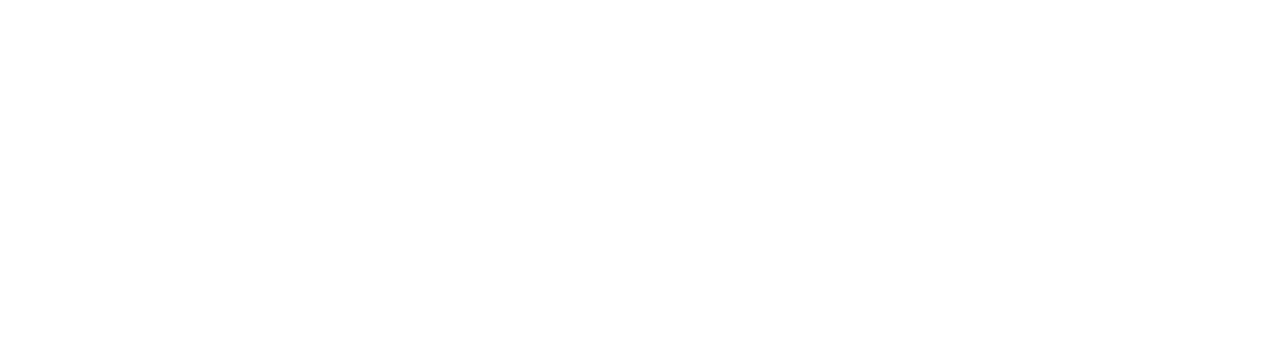
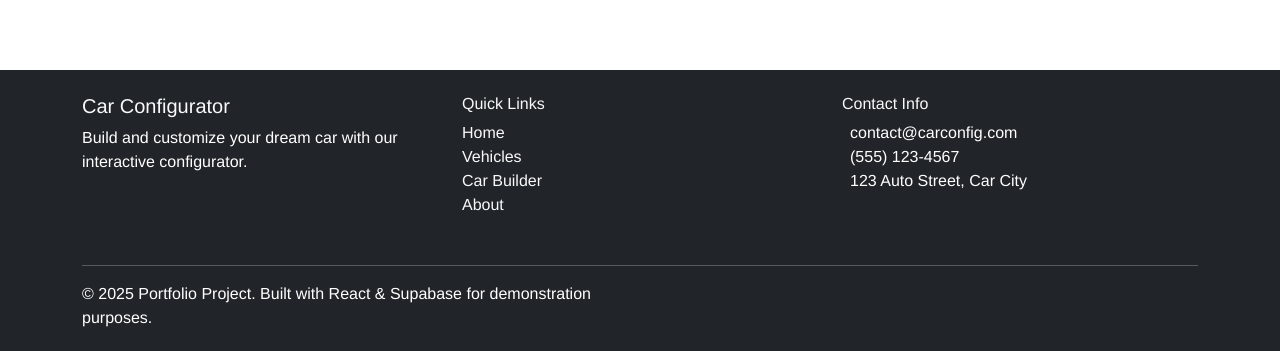
Before and after one commit to embe8/car-builder-app, a React (Vite) app: page / in a window 1280 px wide. Shown: the part 1026-1377 px from the top of the page. Before the commit the page ends 1048 px from the top, so only its background shows below. Built offline with nearby package versions, Linux system fonts and the light colour scheme; no server answers; the database is empty; a small style sheet from the web is missing.

Commit message:
feat: add footer with navigation links

```diff
--- a/index.html
+++ b/index.html
@@ -11,6 +11,8 @@
     crossorigin="anonymous"
   />
 
+
+
   </head>
   <body>
     <div id="root"></div>
--- a/src/App.jsx
+++ b/src/App.jsx
@@ -57,6 +57,64 @@
           <Route path="/about" element={<About />} />
         </Routes>
       </div>
+     {/* Footer */}
+     <footer className="bg-dark text-light mt-5 py-4">
+        <div className="container">
+          <div className="row">
+            <div className="col-md-4 mb-3">
+              <h5>Car Configurator</h5>
+              <p className="text-white">
+                Build and customize your dream car with our interactive configurator.
+              </p>
+            </div>
+
+            <div className="col-md-4 mb-3">
+              <h6>Quick Links</h6>
+              <ul className="list-unstyled">
+                <li><Link to="/home" className="text-light text-decoration-none">Home</Link></li>
+                <li><Link to="/models" className="text-light text-decoration-none">Vehicles</Link></li>
+                <li><Link to="/builder?model=null" className="text-light text-decoration-none">Car Builder</Link></li>
+                <li><Link to="/about" className="text-light text-decoration-none">About</Link></li>
+              </ul>
+            </div>
+
+            <div className="col-md-4 mb-3">
+              <h6>Contact Info</h6>
+              <ul className="list-unstyled text-white">
+                <li><i className="fas fa-envelope me-2"></i>contact@carconfig.com</li>
+                <li><i className="fas fa-phone me-2"></i>(555) 123-4567</li>
+                <li><i className="fas fa-map-marker-alt me-2"></i>123 Auto Street, Car City</li>
+              </ul>
+            </div>
+          </div>
+
+          <hr className="my-3" />
+
+          <div className="row align-items-center">
+            <div className="col-md-6">
+              <p className="mb-0 text-white">
+                &copy; 2025 Portfolio Project. Built with React & Supabase for demonstration purposes.
+              </p>
+            </div>
+            <div className="col-md-6 text-md-end">
+              <div className="social-links">
+                <a href="#" className="text-white me-3">
+                  <i className="fab fa-facebook-f"></i>
+                </a>
+                <a href="#" className="text-white me-3">
+                  <i className="fab fa-twitter"></i>
+                </a>
+                <a href="#" className="text-light me-3">
+                  <i className="fab fa-instagram"></i>
+                </a>
+                <a href="#" className="text-light">
+                  <i className="fab fa-linkedin-in"></i>
+                </a>
+              </div>
+            </div>
+          </div>
+        </div>
+      </footer>
     </Router>
   );
 }
```
